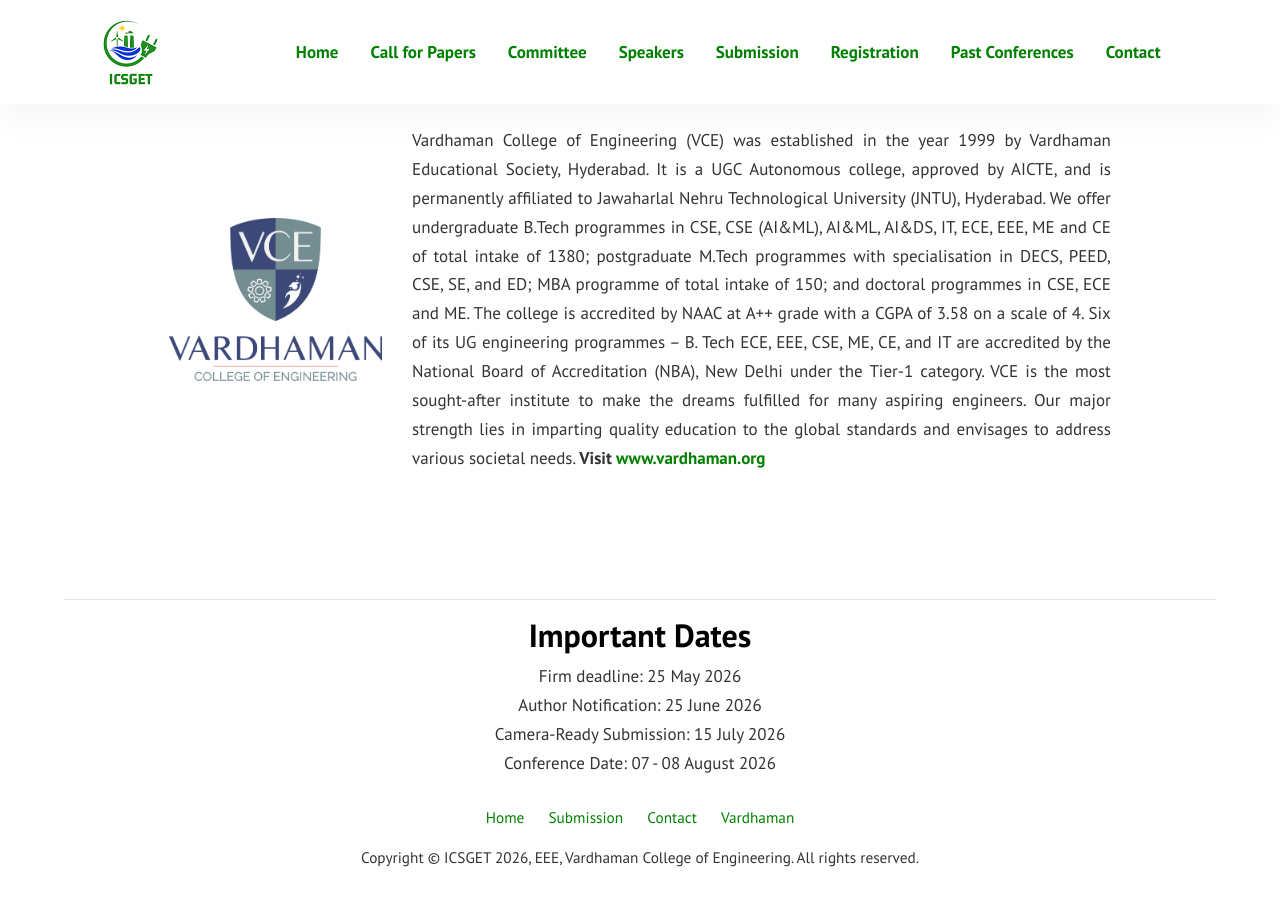
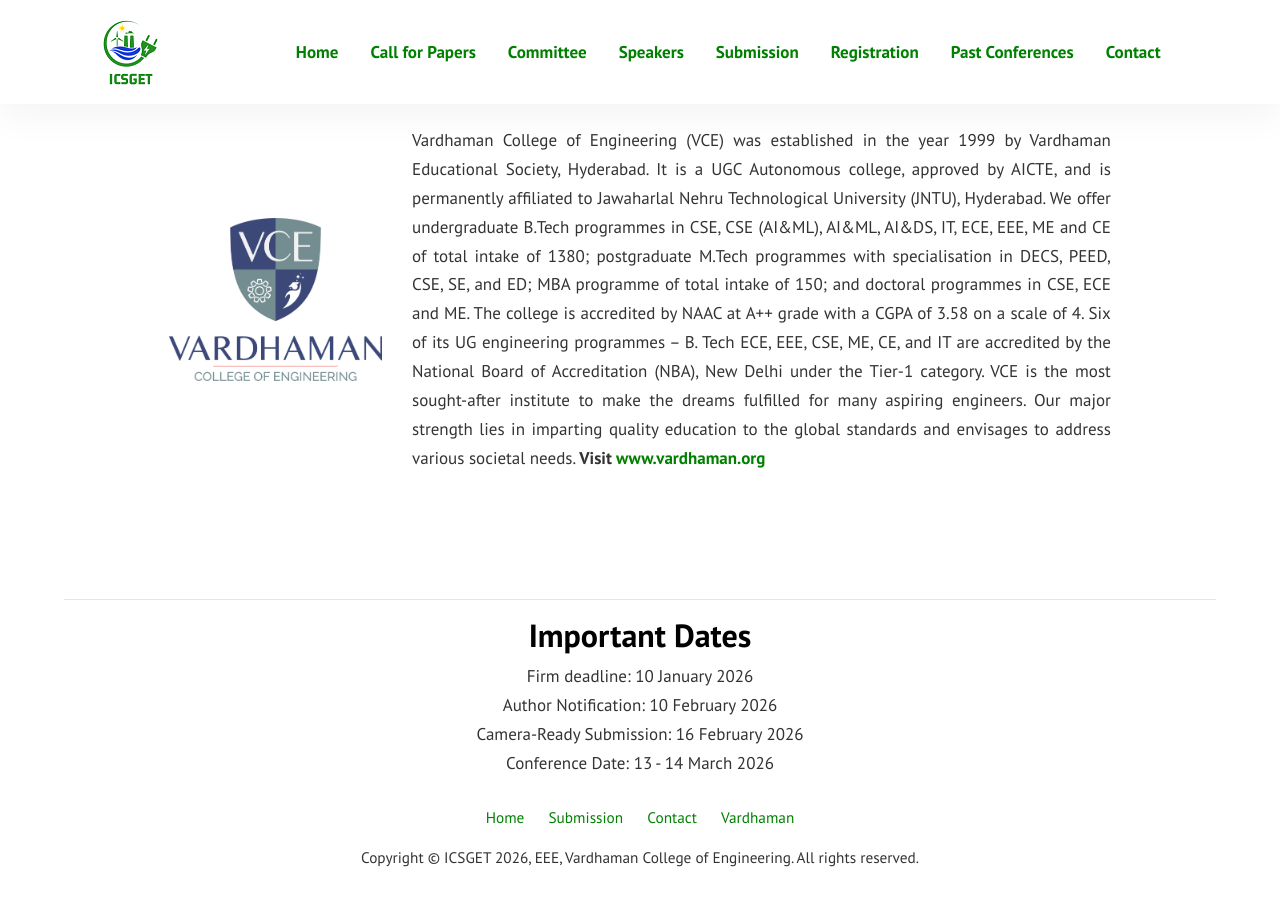
Before and after one commit to sravivarmanvce/icsget, a Jekyll site: the page built from index.md, in a window 1280 px wide and 900 px high, scrolled down 1377 px. Built offline with Jekyll 4.4.1, drawn with Linux system fonts in a browser that asks for light colours.

Commit message:
Revert "changed dates"
This reverts commit c112316cd6b53e241c4e0b96c043966b32fc5f12.

```diff
--- a/_layouts/default.html
+++ b/_layouts/default.html
@@ -111,10 +111,10 @@
 <hr>
   <div class="credits mx-auto text-center mb-3">
 	<h2>Important Dates</h2>
-	Firm deadline: 25 May 2026<br>
-	Author Notification: 25 June 2026<br>
-	Camera-Ready Submission: 15 July 2026<br>
-	Conference Date: 07 - 08 August 2026<br>
+	Firm deadline: 10 January 2026<br>
+	Author Notification: 10 February 2026<br>
+	Camera-Ready Submission: 16 February 2026<br>
+	Conference Date: 13 - 14 March 2026<br>
   </div>
 
   <ul class="p-0 mb-1 small">
```
